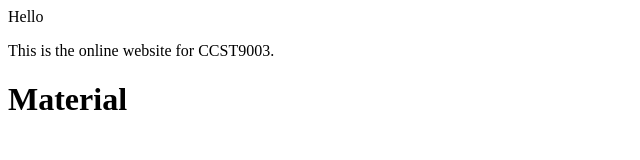
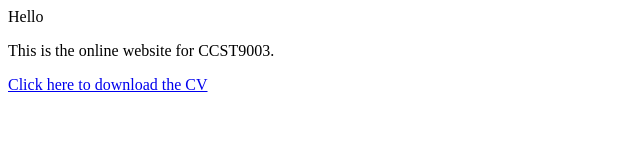
Before and after one commit to 776-776-kl/776-776-kl.github.io, a plain HTML site: page index.html in a window 1280 px wide. Shown: the whole page, without its empty margins (0-640 px from the left). Drawn offline with Linux system fonts and the light colour scheme.

Commit message:
Update index.html

```diff
--- a/index.html
+++ b/index.html
@@ -1,7 +1,4 @@
 <p>Hello</p>
 <p>This is the online website for CCST9003.</p>
 
-<strong><h1>Material</h1></strong>
-<ul>
-
-</ul>
+<a href="CV.pdf" download>Click here to download the CV</a>
```
